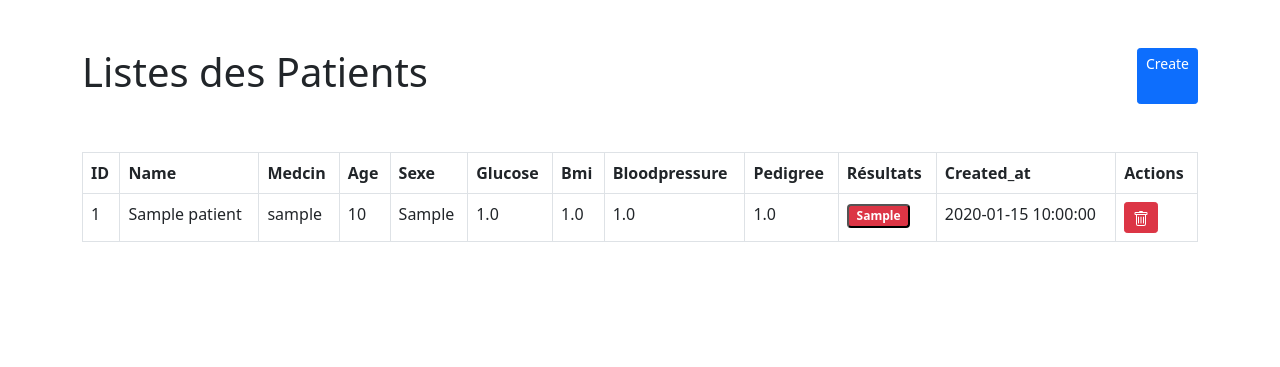
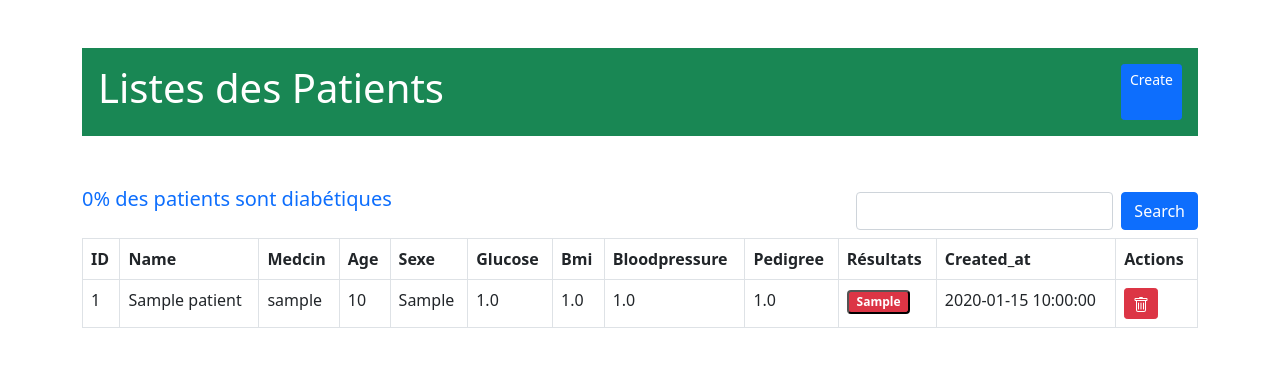
Before and after one commit to r00tMG/DiabetoWeb, a FastAPI app: page /patients/index in a window 1280 px wide. Shown: the part 56-423 px from the top of the page. Run offline with FastAPI, Linux system fonts and the light colour scheme; the visitor is signed in with stand-in values (Sample User, id 1); tables that the repository leaves empty hold one stand-in row (values such as "Sample post"); parts of the project's set-up code (start-up, migrations or seed data) failed here and were passed over.

Commit message:
ajout des filtres et statistique  de patients diabétique

```diff
--- a/app.py
+++ b/app.py
@@ -1,6 +1,8 @@
 import pickle
+from typing import Optional
+
 import pandas as pd
-from fastapi import FastAPI, Depends, status, Request, Form
+from fastapi import FastAPI, Depends, status, Request, Form, Query
 from fastapi.exceptions import RequestValidationError
 from fastapi.responses import HTMLResponse
 from sqlalchemy.orm import Session, selectinload
@@ -142,7 +144,6 @@ async def create_patients(request: Request, name: str = Form(...), age: int = Fo
         created_at=now()
     )
     # Prepaparation des données
-    # ,Pregnancies,Glucose,BloodPressure,SkinThickness,Insulin,BMI,DiabetesPedigreeFunction,Age
     data = pd.DataFrame([{
         "Pregnancies": 1,
         "Glucose": glucose,
@@ -154,9 +155,6 @@ async def create_patients(request: Request, name: str = Form(...), age: int = Fo
         "Age": age
 
     }])
-
-    # Le cluster dont les moyennes des variables Glucose (>126),
-    # BMI (>30) et Diabetes Pedigree Function (>0,5) dépassent les seuils critiques peut être interprété comme à haut risque de diabète.
     # Faire la prédiction
     prediction = modele.predict(data)
 
@@ -187,7 +185,6 @@ async def create_patients(request: Request, name: str = Form(...), age: int = Fo
             'status': "success",
             'message': f"Ce patient est {status_risque}"
         }
-    # return RedirectResponse(url="/patients/create", status_code=status.HTTP_201_CREATED)
         return template.TemplateResponse("/patients/create.html", {
             "request": request,
             "glucose": glucose,
@@ -203,12 +200,25 @@ async def create_patients(request: Request, name: str = Form(...), age: int = Fo
 # Tableau patients
 @app.get("/patients/index", response_class=HTMLResponse, tags=['patients'])
 @login_required
-async def index_patients(request: Request, db: Session = Depends(get_db)):
-    patients = db.query(models.Patient).options(selectinload(Patient.predictions)).order_by(models.Patient.doctorid).all()
-    print(patients)
+async def index_patients(request: Request, search:Optional[str] = Query(None, description="Mot-clé de la recherche"), db: Session = Depends(get_db)):
+    query = db.query(models.Patient).options(selectinload(Patient.predictions)).order_by(models.Patient.doctorid)
+    if search:
+        query = (
+            db.query(models.Patient)
+                 .join(models.Patient.predictions)
+                 .filter(models.Prediction.result.ilike(f"%{search}%"))
+        )
+    patients = query.all()
+    num_diabetique = db.query(models.Patient).join(models.Patient.predictions).filter(models.Prediction.result == "diabétique").count()
+    num_total_patient = db.query(models.Patient).options(selectinload(Patient.predictions)).order_by(models.Patient.doctorid).count()
+    print(num_diabetique, num_total_patient)
+    pourcentage_diabetique = (num_diabetique * 100)/num_total_patient
+    print(int(pourcentage_diabetique))
+
     success = request.session.pop("success", None)
+
     return template.TemplateResponse("/patients/index.html",
-                                     {'request': request, "patients": patients, "success": success})
+                                     {'request': request, "patients": patients, "pourcentage":int(pourcentage_diabetique),"success": success})
 
 
 # logout
--- a/templates/patients/index.html
+++ b/templates/patients/index.html
@@ -11,9 +11,9 @@
 {% include "components/navbar.html" %}
 <div class="container-fluid">
     <div class="w-80 m-auto container mt-5">
-        <div class="mb-5 d-flex justify-content-between">
-            <h1>Listes des Patients</h1>
-            <a class="btn btn-sm btn-primary" href="/patients/create">Create</a>
+        <div class="mb-5 bg-success p-3 d-flex justify-content-between">
+            <h1 class="text-white">Listes des Patients</h1>
+            <a class="btn btn-sm btn-primary" role="button" href="/patients/create">Create</a>
         </div>
         {% if success %}
         <div class="alert alert-success" role="alert">
@@ -29,6 +29,15 @@
         </div>
         {% endif %}
         <table class="table table-bordered">
+            <div class="d-flex justify-content-between">
+                <p class="fs-5 text-primary" >{{pourcentage}}% des patients sont diabétiques</p>
+                <form action="/patients/index" method="get">
+                    <div class="form-group d-flex my-2">
+                        <input type="text" name="search" value="{{ request.query_params.get('search') or '' }}" class="form-control me-2" >
+                        <button type="submit" class="btn btn-primary">Search</button>
+                    </div>
+                </form>
+            </div>
             <thead>
             <tr>
                 <th>ID</th>
@@ -46,6 +55,7 @@
             </tr>
             </thead>
             <tbody>
+            {% if patients %}
             {% for patient in patients %}
             <tr>
                 <td>{{patient.id}}</td>
@@ -76,6 +86,7 @@
                 </td>
             </tr>
             {% endfor %}
+            {% endif %}
             </tbody>
         </table>
     </div>
```
